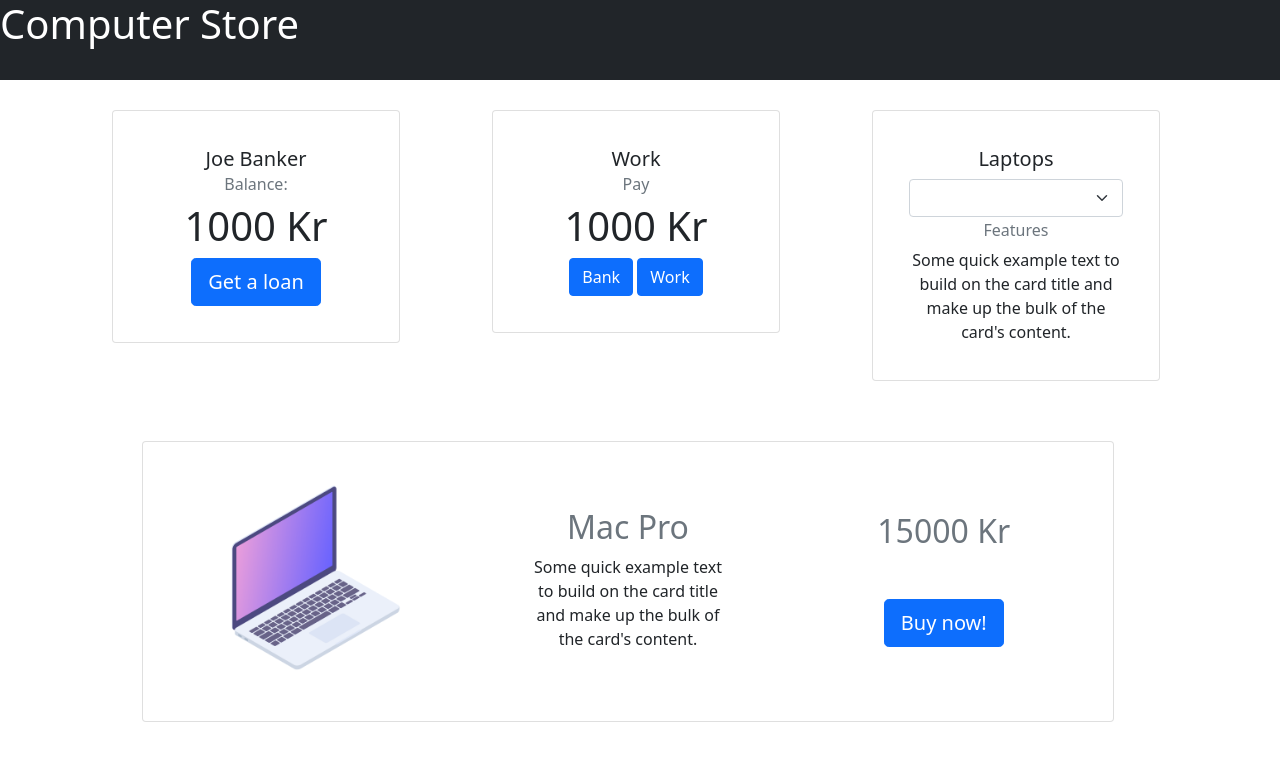
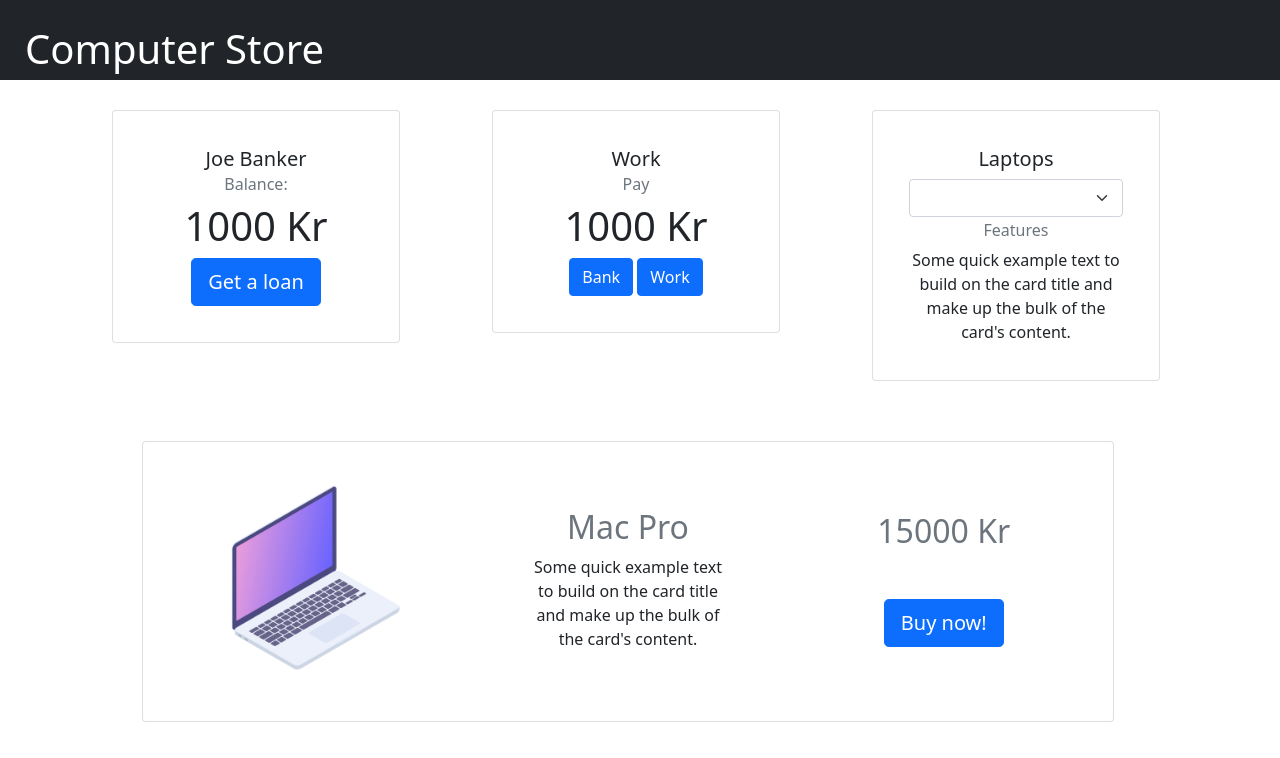
Before and after one commit to Erikdbrandt/KomputerStore, a plain HTML site: page index.html in a window 1280 px wide. Drawn offline with nearby package versions, Linux system fonts and the light colour scheme; no server answers.

Commit message:
small refactoring

```diff
--- a/app.js
+++ b/app.js
@@ -23,16 +23,12 @@ fetch("https://hickory-quilled-actress.glitch.me/computers")
 
 const addComputersToSelect = (computers) => {
     computers.forEach(x => addComputerToSelect(x));
-    console.log(computers);
 
     //choose the second to be the first because i liked the look more 🤠
     updateComputerInfo(computers[1]);
 }
 
 const addComputerToSelect = (computer) => {
-
-    console.log(computer.description);
-
     const computerElement = document.createElement("option");
     computerElement.value = computer.id;
     computerElement.appendChild(document.createTextNode(computer.title));
--- a/styles.css
+++ b/styles.css
@@ -8,6 +8,8 @@
 .header{
     height: 80px;
     margin-bottom: 30px;
+
+    padding: 25px;
 
 
 }
```
